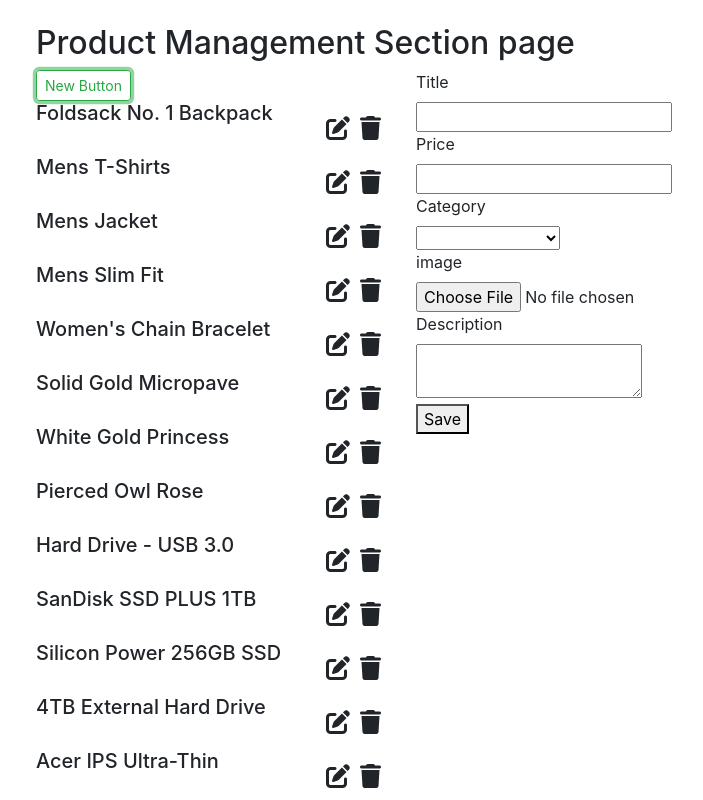
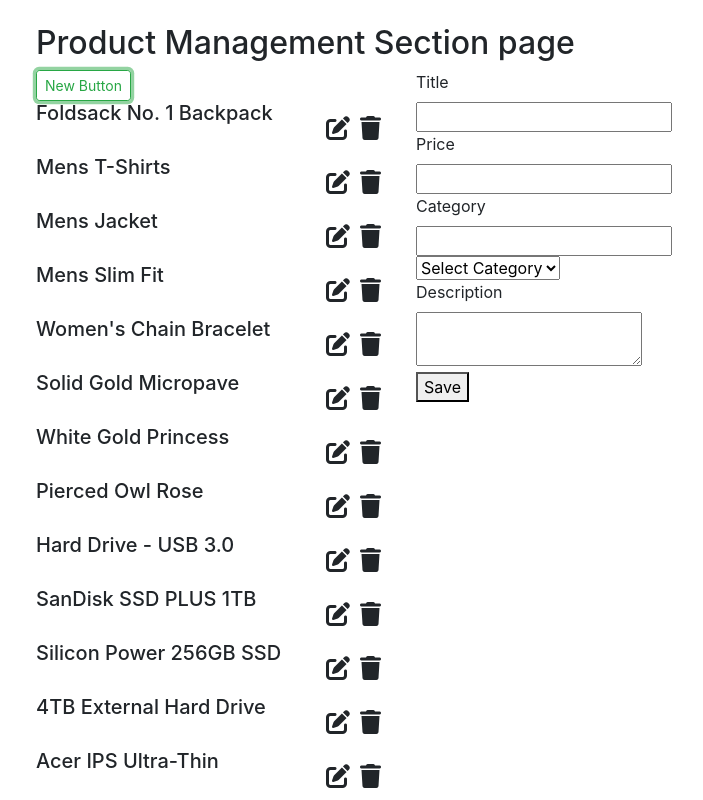
Before and after one commit to Omoefe-Ugboma/Estorewithfakeapi, an Angular app: page / in a window 1280 px wide. Both pictures are taken after a click on the button "New Button". Shown: the top 800 px of the page, without its empty margins (49-752 px from the left). Built offline with nearby package versions, Linux system fonts and the light colour scheme; data requests are answered from the project's data file.

Commit message:
Completed post of products

```diff
--- a/db.json
+++ b/db.json
@@ -1,5 +1,5 @@
 {
-  "products":[
+  "products": [
     {
       "id": 1,
       "title": "Foldsack No. 1 Backpack",
@@ -7,8 +7,8 @@
       "description": "Your perfect pack for everyday use and walks in the forest. Stash your laptop (up to 15 inches) in the padded sleeve, your everyday",
       "category": "men's clothing",
       "image": "https://fakestoreapi.com/img/81fPKd-2AYL._AC_SL1500_.jpg",
-       "no_of_rating":2,
-       "avg_rating":3
+      "no_of_rating": 2,
+      "avg_rating": 3
     },
     {
       "id": 2,
@@ -17,8 +17,8 @@
       "description": "Slim-fitting style, contrast raglan long sleeve, three-button henley placket, light weight & soft fabric for breathable and comfortable wearing. And Solid stitched shirts with round neck made for durability and a great fit for casual fashion wear and diehard baseball fans. The Henley style round neckline includes a three-button placket.",
       "category": "men's clothing",
       "image": "https://fakestoreapi.com/img/71-3HjGNDUL._AC_SY879._SX._UX._SY._UY_.jpg",
-      "no_of_rating":1,
-       "avg_rating":4
+      "no_of_rating": 1,
+      "avg_rating": 4
     },
     {
       "id": 3,
@@ -27,8 +27,8 @@
       "description": "great outerwear jackets for Spring/Autumn/Winter, suitable for many occasions, such as working, hiking, camping, mountain/rock climbing, cycling, traveling or other outdoors. Good gift choice for you or your family member. A warm hearted love to Father, husband or son in this thanksgiving or Christmas Day.",
       "category": "men's clothing",
       "image": "https://fakestoreapi.com/img/71li-ujtlUL._AC_UX679_.jpg",
-      "no_of_rating":2,
-      "avg_rating":4
+      "no_of_rating": 2,
+      "avg_rating": 4
     },
     {
       "id": 4,
@@ -37,8 +37,8 @@
       "description": "The color could be slightly different between on the screen and in practice. / Please note that body builds vary by person, therefore, detailed size information should be reviewed below on the product description.",
       "category": "men's clothing",
       "image": "https://fakestoreapi.com/img/71YXzeOuslL._AC_UY879_.jpg",
-      "no_of_rating":4,
-      "avg_rating":2
+      "no_of_rating": 4,
+      "avg_rating": 2
     },
     {
       "id": 5,
@@ -47,8 +47,8 @@
       "description": "From our Legends Collection, the Naga was inspired by the mythical water dragon that protects the ocean's pearl. Wear facing inward to be bestowed with love and abundance, or outward for protection.",
       "category": "jewelery",
       "image": "https://fakestoreapi.com/img/71pWzhdJNwL._AC_UL640_QL65_ML3_.jpg",
-      "no_of_rating":2.9,
-      "avg_rating":4
+      "no_of_rating": 2.9,
+      "avg_rating": 4
     },
     {
       "id": 6,
@@ -57,8 +57,8 @@
       "description": "Satisfaction Guaranteed. Return or exchange any order within 30 days.Designed and sold by Hafeez Center in the United States. Satisfaction Guaranteed. Return or exchange any order within 30 days.",
       "category": "jewelery",
       "image": "https://fakestoreapi.com/img/61sbMiUnoGL._AC_UL640_QL65_ML3_.jpg",
-      "no_of_rating":4.2,
-      "avg_rating":1
+      "no_of_rating": 4.2,
+      "avg_rating": 1
     },
     {
       "id": 7,
@@ -67,8 +67,8 @@
       "description": "Classic Created Wedding Engagement Solitaire Diamond Promise Ring for Her. Gifts to spoil your love more for Engagement, Wedding, Anniversary, Valentine's Day...",
       "category": "jewelery",
       "image": "https://fakestoreapi.com/img/71YAIFU48IL._AC_UL640_QL65_ML3_.jpg",
-      "no_of_rating":3,
-      "avg_rating":3
+      "no_of_rating": 3,
+      "avg_rating": 3
     },
     {
       "id": 8,
@@ -77,8 +77,8 @@
       "description": "Rose Gold Plated Double Flared Tunnel Plug Earrings. Made of 316L Stainless Steel",
       "category": "jewelery",
       "image": "https://fakestoreapi.com/img/51UDEzMJVpL._AC_UL640_QL65_ML3_.jpg",
-      "no_of_rating":3,
-      "avg_rating":1
+      "no_of_rating": 3,
+      "avg_rating": 1
     },
     {
       "id": 9,
@@ -87,8 +87,8 @@
       "description": "USB 3.0 and USB 2.0 Compatibility Fast data transfers Improve PC Performance High Capacity; Compatibility Formatted NTFS for Windows 10, Windows 8.1, Windows 7; Reformatting may be required for other operating systems; Compatibility may vary depending on user’s hardware configuration and operating system",
       "category": "electronics",
       "image": "https://fakestoreapi.com/img/61IBBVJvSDL._AC_SY879_.jpg",
-      "no_of_rating":4,
-      "avg_rating":2
+      "no_of_rating": 4,
+      "avg_rating": 2
     },
     {
       "id": 10,
@@ -97,8 +97,8 @@
       "description": "Easy upgrade for faster boot up, shutdown, application load and response (As compared to 5400 RPM SATA 2.5” hard drive; Based on published specifications and internal benchmarking tests using PCMark vantage scores) Boosts burst write performance, making it ideal for typical PC workloads The perfect balance of performance and reliability Read/write speeds of up to 535MB/s/450MB/s (Based on internal testing; Performance may vary depending upon drive capacity, host device, OS and application.)",
       "category": "electronics",
       "image": "https://fakestoreapi.com/img/61U7T1koQqL._AC_SX679_.jpg",
-      "no_of_rating":2,
-      "avg_rating":4
+      "no_of_rating": 2,
+      "avg_rating": 4
     },
     {
       "id": 11,
@@ -107,8 +107,8 @@
       "description": "3D NAND flash are applied to deliver high transfer speeds Remarkable transfer speeds that enable faster bootup and improved overall system performance. The advanced SLC Cache Technology allows performance boost and longer lifespan 7mm slim design suitable for Ultrabooks and Ultra-slim notebooks. Supports TRIM command, Garbage Collection technology, RAID, and ECC (Error Checking & Correction) to provide the optimized performance and enhanced reliability.",
       "category": "electronics",
       "image": "https://fakestoreapi.com/img/71kWymZ+c+L._AC_SX679_.jpg",
-      "no_of_rating":5,
-      "avg_rating":3
+      "no_of_rating": 5,
+      "avg_rating": 3
     },
     {
       "id": 12,
@@ -117,8 +117,8 @@
       "description": "Expand your PS4 gaming experience, Play anywhere Fast and easy, setup Sleek design with high capacity, 3-year manufacturer's limited warranty",
       "category": "electronics",
       "image": "https://fakestoreapi.com/img/61mtL65D4cL._AC_SX679_.jpg",
-      "no_of_rating":4,
-      "avg_rating":2
+      "no_of_rating": 4,
+      "avg_rating": 2
     },
     {
       "id": 13,
@@ -127,8 +127,8 @@
       "description": "21. 5 inches Full HD (1920 x 1080) widescreen IPS display And Radeon free Sync technology. No compatibility for VESA Mount Refresh Rate: 75Hz - Using HDMI port Zero-frame design | ultra-thin | 4ms response time | IPS panel Aspect ratio - 16: 9. Color Supported - 16. 7 million colors. Brightness - 250 nit Tilt angle -5 degree to 15 degree. Horizontal viewing angle-178 degree. Vertical viewing angle-178 degree 75 hertz",
       "category": "electronics",
       "image": "https://fakestoreapi.com/img/81QpkIctqPL._AC_SX679_.jpg",
-      "no_of_rating":2,
-      "avg_rating":5
+      "no_of_rating": 2,
+      "avg_rating": 5
     },
     {
       "id": 14,
@@ -137,8 +137,8 @@
       "description": "49 INCH SUPER ULTRAWIDE 32:9 CURVED GAMING MONITOR with dual 27 inch screen side by side QUANTUM DOT (QLED) TECHNOLOGY, HDR support and factory calibration provides stunningly realistic and accurate color and contrast 144HZ HIGH REFRESH RATE and 1ms ultra fast response time work to eliminate motion blur, ghosting, and reduce input lag",
       "category": "electronics",
       "image": "https://fakestoreapi.com/img/81Zt42ioCgL._AC_SX679_.jpg",
-      "no_of_rating":2,
-      "avg_rating":1
+      "no_of_rating": 2,
+      "avg_rating": 1
     },
     {
       "id": 15,
@@ -147,8 +147,8 @@
       "description": "Note:The Jackets is US standard size, Please choose size as your usual wear Material: 100% Polyester; Detachable Liner Fabric: Warm Fleece. Detachable Functional Liner: Skin Friendly, Lightweigt and Warm.Stand Collar Liner jacket, keep you warm in cold weather. Zippered Pockets: 2 Zippered Hand Pockets, 2 Zippered Pockets on Chest (enough to keep cards or keys)and 1 Hidden Pocket Inside.Zippered Hand Pockets and Hidden Pocket keep your things secure. Humanized Design: Adjustable and Detachable Hood and Adjustable cuff to prevent the wind and water,for a comfortable fit. 3 in 1 Detachable Design provide more convenience, you can separate the coat and inner as needed, or wear it together. It is suitable for different season and help you adapt to different climates",
       "category": "women's clothing",
       "image": "https://fakestoreapi.com/img/51Y5NI-I5jL._AC_UX679_.jpg",
-      "no_of_rating":1.5,
-      "avg_rating":3
+      "no_of_rating": 1.5,
+      "avg_rating": 3
     },
     {
       "id": 16,
@@ -157,8 +157,22 @@
       "description": "100% POLYURETHANE(shell) 100% POLYESTER(lining) 75% POLYESTER 25% COTTON (SWEATER), Faux leather material for style and comfort / 2 pockets of front, 2-For-One Hooded denim style faux leather jacket, Button detail on waist / Detail stitching at sides, HAND WASH ONLY / DO NOT BLEACH / LINE DRY / DO NOT IRON",
       "category": "women's clothing",
       "image": "https://fakestoreapi.com/img/81XH0e8fefL._AC_UY879_.jpg",
-      "no_of_rating":2,
-      "avg_rating":3
+      "no_of_rating": 2,
+      "avg_rating": 3
+    },
+    {
+      "title": "Shine Bass",
+      "price": "543",
+      "description": "We are much active on this one so far",
+      "category": "Women Clothes",
+      "id": 17
+    },
+    {
+      "title": "Shine Bass",
+      "price": "543",
+      "description": "We are much active on this one so far",
+      "category": "Women Clothes",
+      "id": 18
     }
   ],
   "comments": [
--- a/src/app/components/product-form/product-form.component.html
+++ b/src/app/components/product-form/product-form.component.html
@@ -6,14 +6,12 @@
     <input type="text" formControlName="price"/><br>
 
     <label>Category</label><br>
-    <select formControlName="category">
+    <input type="text" formControlName="category" /><br>
+    <select>
         <option value="cat1">Select Category</option>
-        <option value="cat1">Women Clothes</option>
-        <option value="cat1">Men Shoes</option>
+        <option value="cat2">Women Clothes</option>
+        <option value="cat3">Men Shoes</option>
     </select><br>
-
-    <label>image</label><br>
-    <input type="file" formControlName="image"/><br>
 
     <label>Description</label><br>
     <textarea type="text" formControlName="description"></textarea><br>
--- a/src/app/service/api.service.ts
+++ b/src/app/service/api.service.ts
@@ -25,6 +25,11 @@ export class ApiService {
     return this.httpCLient.get(`${this.baseUrl}${id}/`, {headers: this.headers});
     }
 
+    createProduct(title: any, price: any,description: any,category: any){
+      const body = JSON.stringify({title, price,description,category});
+      return this.httpCLient.post(`${this.baseUrl}`, body,{headers: this.headers});
+      }
+
   rateProduct(rate: number, productId: number){
     const body = JSON.stringify({stars: rate});
     return this.httpCLient.post(`${this.baseUrl}${productId}/rate_product/`, body,{headers: this.headers});
```
Also changed, not shown: src/app/components/product-form/product-form.component.ts (+25 -10 lines), 1 other file (tests, documents, lock files or other folders).
